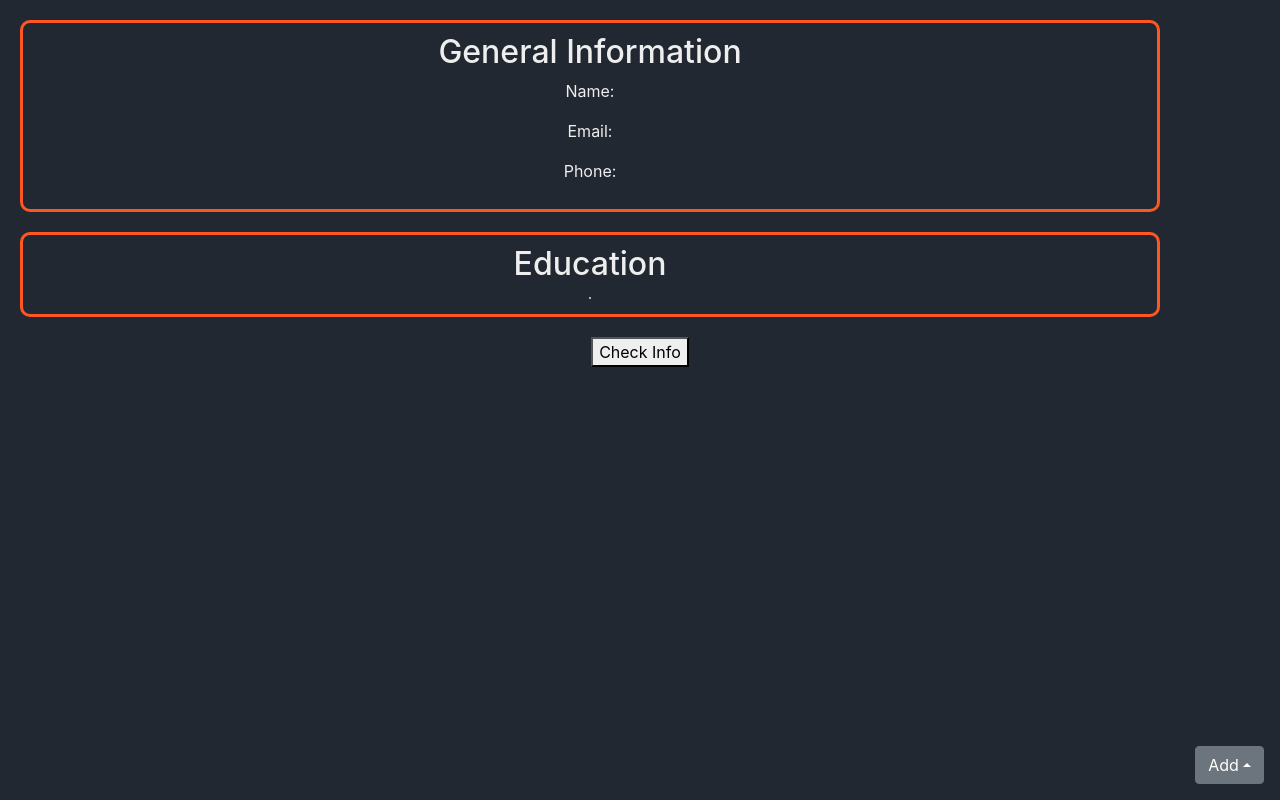
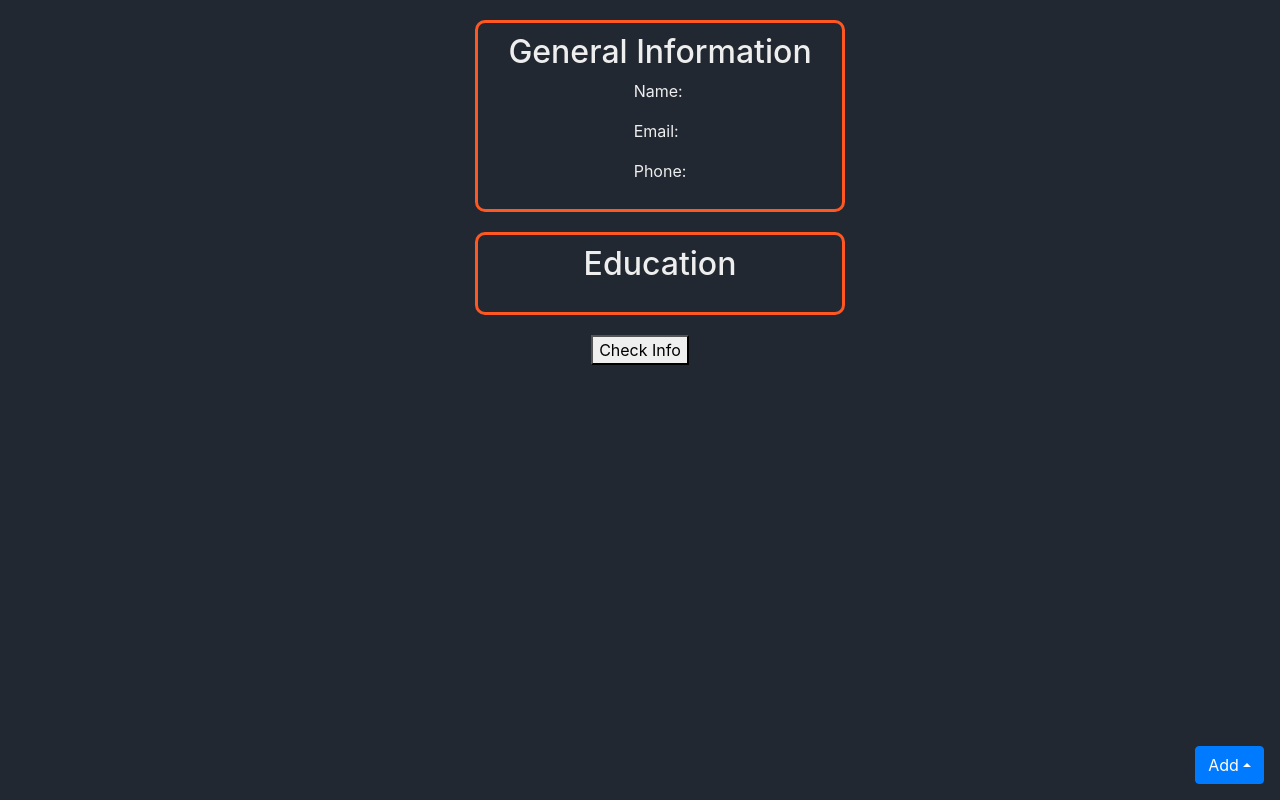
Before and after one commit to ketionor/cv-app-react, a React (Create React App) app: page / in a window 1280 px wide. Built offline with nearby package versions, Linux system fonts and the light colour scheme.

Commit message:
styling improvements

```diff
--- a/src/App.css
+++ b/src/App.css
@@ -4,13 +4,16 @@ body {
 }
 
 .App {
-  text-align: center;
+  display: flex;
+  flex-direction: column;
+  align-items: center;
 }
 
 .general-info-container {
   margin: 20px;
   display: flex;
   flex-direction: column;
+
   justify-content: center;
   align-items: center;
   min-height: 200;
@@ -20,18 +23,36 @@ body {
   transition: background-color 0.5s;
 }
 
-.general-info-container:hover {
+/* .general-info-container:hover {
   background-color: #2d4059;
   cursor: pointer;
-}
+} */
 
 .flex {
   display: flex;
-  flex-direction: row;
+  flex-direction: column;
 }
 
-.card {
+.school-display {
   margin: 5px;
+
+  width: 100%;
+}
+
+.school {
+  margin: 10px;
+  background-color: #2d405981;
+  padding: 20px;
+  border-radius: 10px;
+  box-shadow: 0px 5px 10px rgba(0, 0, 0, 0.26);
+
+  display: flex;
+  justify-content: space-between;
+  align-items: center;
+}
+
+.school:hover {
+  background-color: #2d4059;
 }
 
 .add-button {
--- a/src/App.js
+++ b/src/App.js
@@ -62,7 +62,7 @@ function App() {
         />
         <DropdownButton
           drop="up"
-          variant="secondary"
+          variant="primary"
           title="Add"
           className="add-button"
         >
--- a/src/components/Education/EducationInfoDisplay.js
+++ b/src/components/Education/EducationInfoDisplay.js
@@ -2,7 +2,7 @@ import School from "./School";
 
 const EducationInfoDisplay = ({ masterInfo }) => {
   return (
-    <div className="flex card">
+    <div className="school-display">
       {masterInfo.map((school, idx) => (
         <School key={idx} schoolInfo={school} />
       ))}
--- a/src/components/Education/School.js
+++ b/src/components/Education/School.js
@@ -1,18 +1,17 @@
-import Card from "react-bootstrap/Card";
+import { RiDeleteBin5Line } from "react-icons/ri";
 
 const School = ({ schoolInfo }) => {
   return (
-    <div>
-      <Card bg={"primary"} className="mb-2">
-        <Card.Header>Header</Card.Header>
-        <Card.Body>
-          <Card.Title>School: {schoolInfo.schoolName}</Card.Title>
-          <Card.Text>
-            Years Attended: {schoolInfo.years} <br />
-            Degree Earned: {schoolInfo.degree}
-          </Card.Text>
-        </Card.Body>
-      </Card>
+    <div className="school">
+      <span>
+        <h3>{schoolInfo.schoolName}</h3>
+        <p>
+          {schoolInfo.degree}, {schoolInfo.years}
+        </p>
+      </span>
+      <span>
+        <RiDeleteBin5Line style={{ color: "#dc3545", cursor: "pointer" }} />
+      </span>
     </div>
   );
 };
--- a/src/components/General/GeneralInfoForm.js
+++ b/src/components/General/GeneralInfoForm.js
@@ -1,7 +1,6 @@
 import Modal from "react-bootstrap/Modal";
 import Button from "react-bootstrap/Button";
 import Form from "react-bootstrap/Form";
-import { GoDiffAdded } from "react-icons/go";
 import { useState } from "react";
 
 const GeneralInfoForm = ({ update, showModal, toggleVisibility }) => {
```
